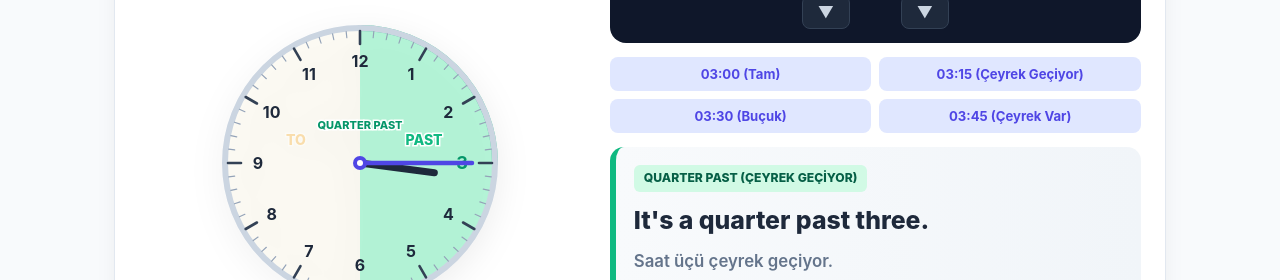
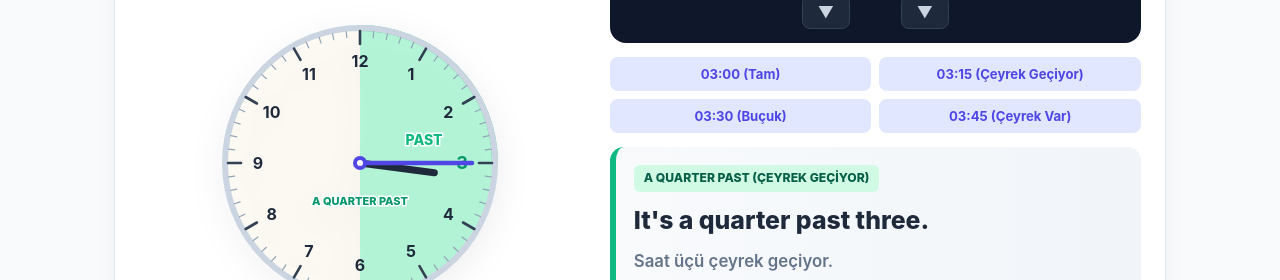
Before and after one commit to cemtopal2/interaktif-derslik, a plain HTML site: page index.html in a window 1280 px wide. Shown: the part 505-785 px from the top of the page. Drawn offline with Linux system fonts and the light colour scheme.

Commit message:
Update index.html

```diff
--- a/index.html
+++ b/index.html
@@ -1445,7 +1445,7 @@
                             <!-- Labels placed safely above horizontal hand line (y=150) -->
                             <text id="pastLabel" x="214" y="132" fill="#10b981" font-size="14" font-weight="800" opacity="0.45" text-anchor="middle" paint-order="stroke" stroke="#ffffff" stroke-width="3">PAST</text>
                             <text id="toLabel" x="86" y="132" fill="#f59e0b" font-size="14" font-weight="800" opacity="0.45" text-anchor="middle" paint-order="stroke" stroke="#ffffff" stroke-width="3">TO</text>
-                            <text id="quarterTag" x="150" y="116" fill="#059669" font-size="11" font-weight="800" opacity="0" text-anchor="middle" paint-order="stroke" stroke="#ffffff" stroke-width="3"></text>
+                            <text id="quarterTag" x="150" y="192" fill="#059669" font-size="11" font-weight="800" opacity="0" text-anchor="middle" paint-order="stroke" stroke="#ffffff" stroke-width="3"></text>
 
                             <g id="clockMarkers">
                             <line x1="150.00" y1="31.00" x2="150.00" y2="18.00" stroke="#334155" stroke-width="2.6" stroke-linecap="round"/>
@@ -1551,7 +1551,7 @@
                         </div>
 
                         <div id="resultBox" class="result-box past-mode">
-                            <span id="ruleBadge" class="badge badge-past">QUARTER PAST (ÇEYREK GEÇİYOR)</span>
+                            <span id="ruleBadge" class="badge badge-past">A QUARTER PAST (ÇEYREK GEÇİYOR)</span>
                             <div id="enOutput" class="en-phrase">It's a quarter past three.</div>
                             <div id="trOutput" class="tr-phrase">Saat üçü çeyrek geçiyor.</div>
                             <div id="grammarOutput" class="grammar-note">
@@ -2003,7 +2003,7 @@
             en = "It's a quarter past " + numWords[h12] + ".";
             tr = "Saat " + trHoursAccusative[h12] + " çeyrek geçiyor.";
             type = "past";
-            badgeText = "QUARTER PAST (ÇEYREK GEÇİYOR)";
+            badgeText = "A QUARTER PAST (ÇEYREK GEÇİYOR)";
             note = "15. dakikada &quot;fifteen&quot; yerine <strong>&quot;a quarter past&quot;</strong> kalıbı kullanılır.";
         } else if (m === 30) {
             en = "It's half past " + numWords[h12] + ".";
@@ -2015,7 +2015,7 @@
             en = "It's a quarter to " + numWords[nextH12] + ".";
             tr = "Saat " + trHoursDative[nextH12] + " çeyrek var.";
             type = "to";
-            badgeText = "QUARTER TO (ÇEYREK VAR)";
+            badgeText = "A QUARTER TO (ÇEYREK VAR)";
             note = "45. dakikada bir sonraki saate (" + numWords[nextH12] + ") çeyrek kaldığı için <strong>&quot;a quarter to&quot;</strong> kullanılır.";
         } else if (m < 30) {
             var isMult5 = (m % 5 === 0);
@@ -2128,6 +2128,7 @@
             toSlice.setAttribute('opacity', '0.55');
             pastLabel.setAttribute('opacity', '0.35');
             toLabel.setAttribute('opacity', '0.35');
+            quarterTag.setAttribute('y', '192');
             quarterTag.setAttribute('opacity', '1');
             quarterTag.setAttribute('fill', '#4f46e5');
             quarterTag.textContent = "O'CLOCK";
@@ -2138,7 +2139,7 @@
             toSlice.setAttribute('fill', '#fffbeb');
             toSlice.setAttribute('opacity', '0.45');
             pastLabel.setAttribute('opacity', '1');
-            toLabel.setAttribute('opacity', '0.3');
+            toLabel.setAttribute('opacity', '0');
 
             var endDeg = m * 6;
             var radEnd = (endDeg - 90) * Math.PI / 180;
@@ -2149,10 +2150,12 @@
             arcEl.setAttribute('d', 'M 150 15 A 135 135 0 ' + largeArc + ' 1 ' + ax.toFixed(2) + ' ' + ay.toFixed(2));
 
             if (m === 15) {
+                quarterTag.setAttribute('y', '192');
                 quarterTag.setAttribute('opacity', '1');
                 quarterTag.setAttribute('fill', '#059669');
-                quarterTag.textContent = "QUARTER PAST";
+                quarterTag.textContent = "A QUARTER PAST";
             } else if (m === 30) {
+                quarterTag.setAttribute('y', '116');
                 quarterTag.setAttribute('opacity', '1');
                 quarterTag.setAttribute('fill', '#059669');
                 quarterTag.textContent = "HALF PAST";
@@ -2164,7 +2167,7 @@
             pastSlice.setAttribute('opacity', '0.45');
             toSlice.setAttribute('fill', '#fde68a');
             toSlice.setAttribute('opacity', '0.85');
-            pastLabel.setAttribute('opacity', '0.3');
+            pastLabel.setAttribute('opacity', '0');
             toLabel.setAttribute('opacity', '1');
 
             var startDeg = m * 6;
@@ -2176,9 +2179,10 @@
             arcEl.setAttribute('d', 'M ' + sx.toFixed(2) + ' ' + sy.toFixed(2) + ' A 135 135 0 ' + largeArcTo + ' 1 150 15');
 
             if (m === 45) {
+                quarterTag.setAttribute('y', '192');
                 quarterTag.setAttribute('opacity', '1');
                 quarterTag.setAttribute('fill', '#d97706');
-                quarterTag.textContent = "QUARTER TO";
+                quarterTag.textContent = "A QUARTER TO";
             } else {
                 quarterTag.setAttribute('opacity', '0');
             }
```
